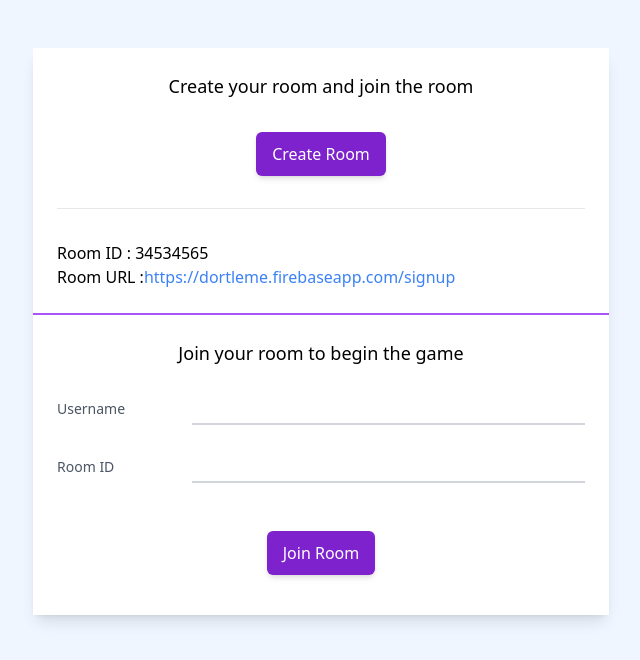
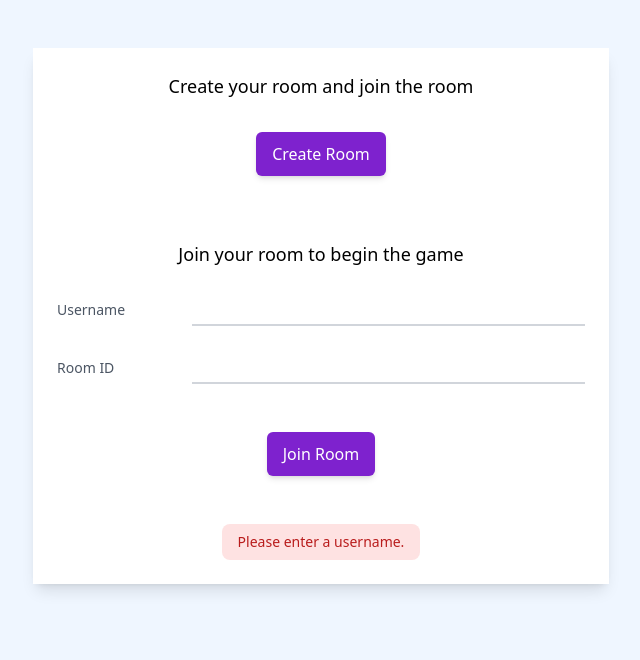
Before and after one commit to mustafadalga/tactix, a React (Create React App) app in the folder client/: page / in a window 1280 px wide. Both pictures are taken after a click on the button "Join Room". Shown: the top 660 px of the page, without its empty margins (319-959 px from the left). Built offline with nearby package versions, Linux system fonts and the light colour scheme.

Commit message:
Developed functional features

```diff
--- a/client/src/components/Alert.tsx
+++ b/client/src/components/Alert.tsx
@@ -16,7 +16,7 @@ export default function Alert({type, message, className}: Props) {
     }
 
     return (
-        <div className={`p-2 text-sm rounded-lg ${classList[type]} ${className}`}>
+        <div className={`px-4 py-2 text-sm rounded-lg ${classList[type]} ${className}`}>
             {message}
         </div>
     )
--- a/client/src/components/CreateRoom.tsx
+++ b/client/src/components/CreateRoom.tsx
@@ -1,28 +1,91 @@
 import { Link } from "react-router-dom";
+import { roomService } from "../services";
+import { useDispatch, useSelector } from "react-redux";
+import { setRoomInformation } from "../store/tactix";
+import { RootState } from "../store";
+import ClipBoard from "../icons/ClipBoard";
+import { copy } from "../utils";
+import axios from "axios";
+import { useState } from "react";
+import Alert from "./Alert";
+
+type ErrorResponse = {
+    message: string;
+};
 
 export default function CreateRoom() {
+    const dispatch = useDispatch();
+    const room = useSelector((state: RootState) => state.tactix.room);
+    const roomID = room._id;
+    const joinURL = `/join/${roomID}`;
+    const fullJoinURL = `${window.location.origin}${joinURL}`;
+    let [ message, setMessage ] = useState("");
+
+    const createRoom = async () => {
+        setMessage("");
+
+        try{
+            const response = await roomService.createRoom();
+            dispatch(setRoomInformation(response.data))
+
+        }catch (error){
+            if (axios.isAxiosError(error) && error.response) {
+                return setMessage((error.response?.data as ErrorResponse).message);
+            }
+
+            setMessage("An error occurred during creating room information. Please try again later.");
+        }
+    }
+
     return (
-        <div className="grid gap-8 bg-white p-6 border-purple-500 border-solid border-b-2">
+        <div className="grid gap-8 bg-white p-6 pb-10">
             <h2 className="text-lg text-center">
                 Create your room and join the room
             </h2>
 
+            <div className="grid place-items-center">
+                <button className="bg-purple-700 text-white py-2.5 px-4 rounded-md shadow-md"
+                        onClick={() => createRoom()}>
+                    Create Room
+                </button>
+            </div>
 
-        <div className="grid place-items-center">
-            <button className="bg-purple-700 text-white py-2.5 px-4 rounded-md shadow-md">
-                Create Room
-            </button>
-        </div>
+            {roomID &&
+                <>
+                    <hr className="w-full"/>
+                    <div className="grid grid-cols-12 gap-4">
 
-            <hr className="w-full"/>
+                        <div className="col-span-2">
+                            <span>Room ID :</span>
+                        </div>
 
-            <div>
-                <h5>Room ID : 34534565</h5>
-                <h5>Room URL :
+                        <div className="col-span-10 flex items-center gap-4">
+                            <span>{roomID}</span>
+                            <span onClick={() => copy(roomID)}>
+                                <ClipBoard/>
+                            </span>
+                        </div>
 
-                    <Link to="http://localhost:3000/" className="text-blue-500">https://dortleme.firebaseapp.com/signup</Link>
-                </h5>
-            </div>
+                        <div className="col-span-2">
+                            <span>Room URL :</span>
+                        </div>
+
+                        <div className="col-span-10 flex items-center gap-4">
+                            <Link to={joinURL} className="text-blue-500">{fullJoinURL}</Link>
+                            <span onClick={() => copy(fullJoinURL)}>
+                                <ClipBoard/>
+                            </span>
+                        </div>
+
+                    </div>
+                </>
+            }
+
+            {message.length > 0 &&
+                <div className="mb-4 mx-8">
+                    <Alert type="error" message={message} className="mx-auto"/>
+                </div>
+            }
         </div>
     );
 
--- a/client/src/components/JoinRoom.tsx
+++ b/client/src/components/JoinRoom.tsx
@@ -1,5 +1,58 @@
+import { useDispatch, useSelector } from "react-redux";
+import { RootState } from "../store";
+import { setRoomInformation, setUsername } from "../store/tactix";
+import React, { useState } from "react";
+import { useNavigate } from "react-router-dom";
+import { roomService } from "../services";
+import axios from "axios";
+import Alert from "./Alert";
+
+type ErrorResponse = {
+    message: string;
+};
+
 
 export default function JoinRoom() {
+    const navigate = useNavigate();
+    const dispatch = useDispatch();
+    const room = useSelector((state: RootState) => state.tactix.room);
+    const username = useSelector((state: RootState) => state.tactix.username);
+    const roomID = room._id;
+    let [ message, setMessage ] = useState("");
+
+
+    const handleUsername = (event: React.FormEvent<HTMLInputElement>) => {
+        const value = (event.target as HTMLInputElement).value;
+        dispatch(setUsername(value))
+    }
+
+    const handleJoinButton = async () => {
+        setMessage("");
+
+        if (!username.length){
+            return setMessage("Please enter a username.");
+        }
+        if (!roomID){
+            return setMessage("Please enter a username.");
+        }
+
+        try {
+
+            const response = await roomService.getRoom(roomID);
+            dispatch(setRoomInformation(response.data));
+            navigate(`/room/${roomID}`);
+
+        } catch (error) {
+
+            if (axios.isAxiosError(error) && error.response) {
+                return setMessage((error.response?.data as ErrorResponse).message);
+            }
+
+            setMessage("An error occurred during fetching room information. Please try again later.");
+        }
+    };
+
+
     return (
         <div className="grid gap-8 bg-white p-6 p-6 ">
             <h2 className="text-lg text-center">
@@ -9,20 +62,31 @@ export default function JoinRoom() {
             <div className="grid grid-cols-4 gap-3">
                 <span className="col-span-1 text-sm text-gray-600">Username</span>
                 <input type="text"
-                       className="col-span-3 border-b-2 border-gray-300 focus:border-purple-500  border-solid focus:outline-none bg-transparent"/>
+                       className="col-span-3 border-b-2 border-gray-300 focus:border-purple-500  border-solid focus:outline-none bg-transparent"
+                       value={username}
+                       onChange={event => handleUsername(event)}/>
             </div>
 
             <div className="grid grid-cols-4 gap-3">
                 <span className="col-span-1 text-sm text-gray-600">Room ID</span>
                 <input type="text"
-                       className="col-span-3 border-b-2 border-gray-300 focus:border-purple-500  border-solid focus:outline-none bg-transparent"/>
+                       className="col-span-3 border-b-2 border-gray-300 focus:border-purple-500  border-solid focus:outline-none bg-transparent"
+                       defaultValue={roomID}/>
             </div>
 
             <div className="grid place-items-center">
-                <button className="bg-purple-700 text-white py-2.5 px-4 rounded-md shadow-md m-4">
+                <button className="bg-purple-700 text-white py-2.5 px-4 rounded-md shadow-md m-4"
+                   onClick={()=>handleJoinButton()}>
                     Join Room
                 </button>
             </div>
+
+            {message.length > 0 &&
+                <div className="grid place-items-center">
+                    <Alert type="error" message={message}/>
+                </div>
+            }
+
         </div>
     );
 }
```
